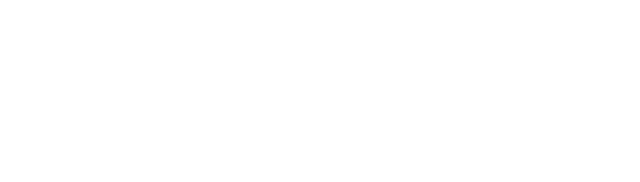
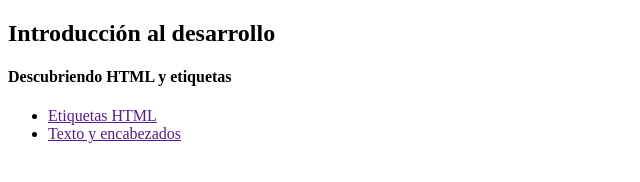
Before and after one commit to oscarleonapp/Mimo-Curso, a plain HTML site: page index.html in a window 1280 px wide. Shown: the whole page, without its empty margins (0-640 px from the left). Drawn offline with Linux system fonts and the light colour scheme.

```diff
--- a/index.html
+++ b/index.html
@@ -6,6 +6,16 @@
     <title>Mimo Curso</title>
 </head>
 <body>
+<main>
+    <h2>Introducción al desarrollo</h2>
+    <div>
+        <h4>Descubriendo HTML y etiquetas</h4>
+        <ul>
+            <li><a href="">Etiquetas HTML</a></li>
+            <li><a href="">Texto y encabezados</a></li>
 
+        </ul>
+    </div>
+</main>
 </body>
 </html>
```
